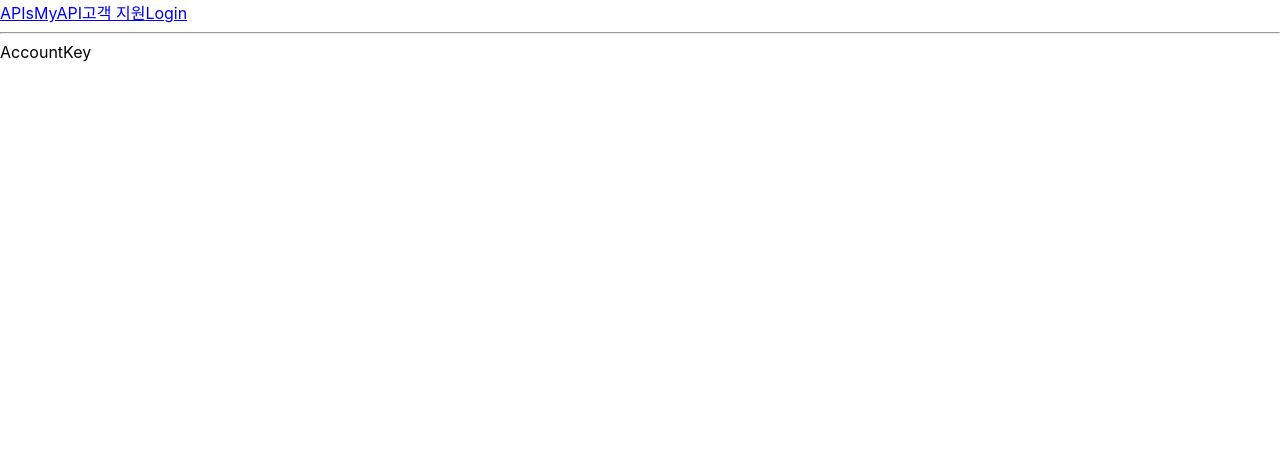
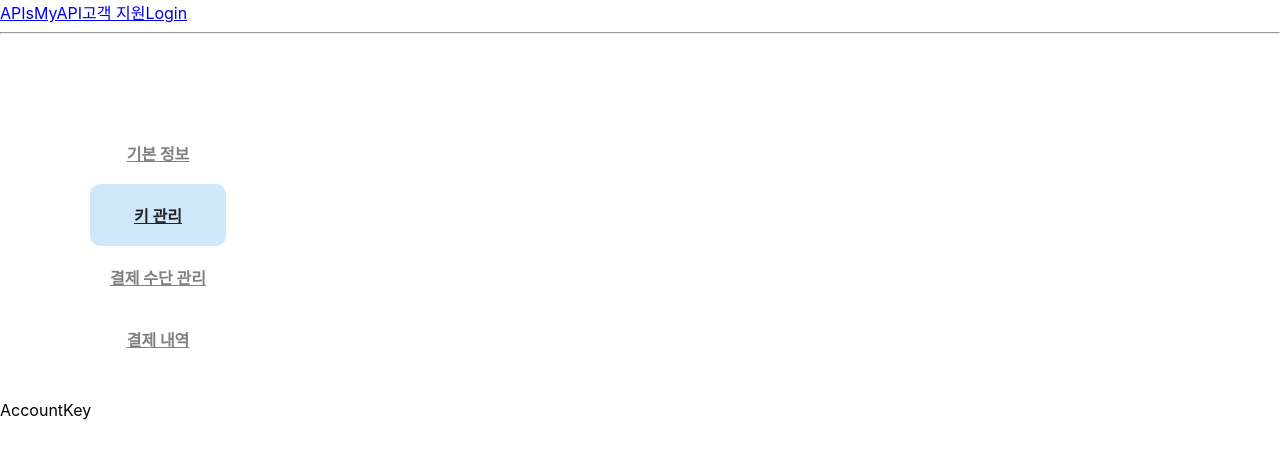
Before and after one commit to ji-eun-moon/ASAP, a React (Create React App) app in the folder Frontend/asap/: page /mypage/keys in a window 1280 px wide. Shown: the top 458 px of the page. Built offline with nearby package versions, Linux system fonts and the light colour scheme.

Commit message:
[FE] FEAT : 사이드바 컴포넌트 구현
- 사이드바 컴포넌트 구현 및 마이페이지에 삽입

```diff
--- /dev/null
+++ b/Frontend/asap/src/components/nav/SideBar.tsx
@@ -0,0 +1,56 @@
+import React from 'react';
+import 'styles/nav/SideBar.scss';
+import { NavLink } from 'react-router-dom';
+
+interface IMenu {
+  name: string;
+  path: string;
+}
+
+interface ISideBarProps {
+  menus: IMenu[];
+}
+
+const activeStyle = {
+  backgroundColor: 'rgba(122, 192, 240, 0.37)',
+  width: '130px',
+  color: '#222222',
+  fontWeight: '700',
+  borderRadius: '10px',
+  padding: '3px',
+  display: 'flex',
+  justifyContent: 'center',
+};
+
+const nonActiveStyle = {
+  width: '120px',
+  color: 'grey',
+  fontWeight: '700',
+  borderRadius: '10px',
+  padding: '3px',
+  display: 'flex',
+  justifyContent: 'center',
+};
+
+function SideBar(props: ISideBarProps) {
+  const { menus } = props;
+
+  return (
+    <div className="side-container">
+      {menus.map((menu) => {
+        return (
+          <NavLink
+            to={menu.path}
+            key={menu.path}
+            style={({ isActive }) => (isActive ? activeStyle : nonActiveStyle)}
+            className="my-1"
+          >
+            <p>{menu.name}</p>
+          </NavLink>
+        );
+      })}
+    </div>
+  );
+}
+
+export default SideBar;
--- a/Frontend/asap/src/pages/mypage/AccountInfo.tsx
+++ b/Frontend/asap/src/pages/mypage/AccountInfo.tsx
@@ -1,11 +1,17 @@
 import useAccountInfo from 'hooks/api/mypage/useAccountInfo';
 import React from 'react';
+import SideBar from 'components/nav/SideBar';
+import menus from 'router/mypage-menus';
 
 function AccountInfo() {
   const { getMemberInfo } = useAccountInfo();
 
   return (
-    <div>
+    <div className="container mx-auto page-container grid grid-cols-4">
+      <div className="col-span-1 flex justify-center items-start">
+        <SideBar menus={menus} />
+      </div>
+      <div className="col-span-3">
         AccountInfo
         <button
           type="button"
@@ -15,6 +21,7 @@ function AccountInfo() {
           개인 정보 조회 테스트
         </button>
       </div>
+    </div>
   );
 }
 
--- a/Frontend/asap/src/pages/mypage/AccountKey.tsx
+++ b/Frontend/asap/src/pages/mypage/AccountKey.tsx
@@ -1,7 +1,16 @@
 import React from 'react';
+import SideBar from 'components/nav/SideBar';
+import menus from 'router/mypage-menus';
 
 function AccountKey() {
-  return <div>AccountKey</div>;
+  return (
+    <div className="container mx-auto page-container grid grid-cols-4">
+      <div className="col-span-1 flex justify-center items-start">
+        <SideBar menus={menus} />
+      </div>
+      <div className="col-span-3">AccountKey</div>
+    </div>
+  );
 }
 
 export default AccountKey;
--- a/Frontend/asap/src/pages/mypage/AccountMod.tsx
+++ b/Frontend/asap/src/pages/mypage/AccountMod.tsx
@@ -1,5 +1,7 @@
 import React, { useState, ChangeEvent } from 'react';
 import { Input, Button } from '@material-tailwind/react';
+import SideBar from 'components/nav/SideBar';
+import menus from 'router/mypage-menus';
 import useModifyAccount from 'hooks/api/mypage/useModifyAccount';
 import useAuthEmail from 'hooks/api/auth/useAuthEmail';
 
@@ -40,7 +42,11 @@ function AccountMod() {
   };
 
   return (
-    <div>
+    <div className="container mx-auto page-container grid grid-cols-4">
+      <div className="col-span-1 flex justify-center items-start">
+        <SideBar menus={menus} />
+      </div>
+      <div className="col-span-3">
         개인 정보 수정
         <Input
           label="이름"
@@ -102,6 +108,7 @@ function AccountMod() {
           개인 정보 수정 테스트
         </Button>
       </div>
+    </div>
   );
 }
 
--- a/Frontend/asap/src/pages/mypage/AccountPay.tsx
+++ b/Frontend/asap/src/pages/mypage/AccountPay.tsx
@@ -1,113 +1,38 @@
-import useDeleteCredit from 'hooks/api/credit/useDeleteCreditCard';
-import useGetCreditCard from 'hooks/api/credit/useGetCreditCard';
-import usePostCreditCard from 'hooks/api/credit/usePostCreditCard';
-import useChangeCard from 'hooks/api/credit/useChangeCreditCard';
-import React, { useState, ChangeEvent } from 'react';
-import { Input, Button } from '@material-tailwind/react';
+import React from 'react';
+import usePayment from 'hooks/api/payment/usePayment';
+import usePaymentList from 'hooks/api/payment/usePaymentList';
+import usePaymentDetail from 'hooks/api/payment/usePaymentDetail';
+import { Button } from '@material-tailwind/react';
+import SideBar from 'components/nav/SideBar';
+import menus from 'router/mypage-menus';
 
 function AccountPay() {
-  const { deleteCreditCard } = useDeleteCredit();
-  const { getCreditCard } = useGetCreditCard();
-  const { postCreditCard } = usePostCreditCard();
-  const { changeCreditCard } = useChangeCard();
+  const { payment } = usePayment();
+  const { paymentList } = usePaymentList();
+  const { paymentDetail } = usePaymentDetail();
 
-  // 카드등록 정보 (카드회사, 카드번호)
-  const [cardCompany, setCardCompany] = useState<string>(''); // 카드회사
-  const [cardNumber, setCardNumber] = useState<string>(''); // 카드번호
-
-  const onCompanyHandler = (event: ChangeEvent<HTMLInputElement>) => {
-    setCardCompany(event.target.value);
-  };
-
-  const onNumberHandler = (event: ChangeEvent<HTMLInputElement>) => {
-    setCardNumber(event.target.value);
-  };
-
-  const onPostCreditCard = async () => {
-    await postCreditCard({
-      cardCompany,
-      cardNumber,
+  const setPayment = async () => {
+    await payment({
+      cardCompany: '농협',
+      cardNumber: '123',
+      createAt: '2023-09-15T06:16:48.539Z',
+      fee: 0,
     });
   };
-  const onChangeCreditCard = async () => {
-    await changeCreditCard({
-      cardCompany,
-      cardNumber,
-    });
-  };
+  return (
+    <div className="container mx-auto page-container grid grid-cols-4">
+      <div className="col-span-1 flex justify-center items-start">
+        <SideBar menus={menus} />
+      </div>
+      <div className="col-span-3">
+        <h1>API 신청내역</h1>
+        <Button onClick={setPayment}>결제하기</Button>
 
-  return (
-    <div>
-      AccountPay
-      <div>
-        <button
-          type="button"
-          style={{ border: '1px solid' }}
-          onClick={getCreditCard}
-        >
-          카드 조회하기 테스트
-        </button>
-      </div>
-      <div>
-        <button
-          type="button"
-          style={{ border: '1px solid' }}
-          onClick={deleteCreditCard}
-        >
-          카드 삭제하기 테스트
-        </button>
-      </div>
-      <div>
-        카드 등록하기 테스트
-        <div>
-          <Input
-            label="등록할 카드회사"
-            value={cardCompany}
-            onChange={onCompanyHandler}
-            className="pr-20"
-            containerProps={{
-              className: 'min-w-0',
-            }}
-            crossOrigin=""
-          />
-          <Input
-            label="등록할 카드번호"
-            value={cardNumber}
-            onChange={onNumberHandler}
-            className="pr-20"
-            containerProps={{
-              className: 'min-w-0',
-            }}
-            crossOrigin=""
-          />
-        </div>
-        <Button onClick={onPostCreditCard}>카드등록</Button>
-      </div>
-      <div>
-        카드 변경하기 테스트
-        <div>
-          <Input
-            label="등록할 카드회사"
-            value={cardCompany}
-            onChange={onCompanyHandler}
-            className="pr-20"
-            containerProps={{
-              className: 'min-w-0',
-            }}
-            crossOrigin=""
-          />
-          <Input
-            label="등록할 카드번호"
-            value={cardNumber}
-            onChange={onNumberHandler}
-            className="pr-20"
-            containerProps={{
-              className: 'min-w-0',
-            }}
-            crossOrigin=""
-          />
-        </div>
-        <Button onClick={onChangeCreditCard}>카드변경</Button>
+        <Button onClick={paymentList}>결제 내역 확인하기</Button>
+
+        <Button onClick={() => paymentDetail(1)}>
+          결제 상세 내역 확인하기
+        </Button>
       </div>
     </div>
   );
--- /dev/null
+++ b/Frontend/asap/src/router/mypage-menus.ts
@@ -0,0 +1,13 @@
+interface IMenu {
+  name: string;
+  path: string;
+}
+
+const menus: IMenu[] = [
+  { name: '기본 정보', path: '/mypage/account' },
+  { name: '키 관리', path: '/mypage/keys' },
+  { name: '결제 수단 관리', path: '/mypage/credit' },
+  { name: '결제 내역', path: '/mypage/payment' },
+];
+
+export default menus;
--- a/Frontend/asap/src/router/routes.tsx
+++ b/Frontend/asap/src/router/routes.tsx
@@ -31,11 +31,12 @@ import AccountCheck from 'pages/mypage/AccountCheck';
 import AccountInfo from 'pages/mypage/AccountInfo';
 import AccountMod from 'pages/mypage/AccountMod';
 import AccountKey from 'pages/mypage/AccountKey';
+import AccountCredit from 'pages/mypage/AccountCredit';
+import AccountPay from 'pages/mypage/AccountPay';
 
 // admin
 import AdminLogin from 'pages/admin/AdminLogin';
 import ApiApproval from 'pages/admin/ApiApproval';
-import AccountPay from 'pages/mypage/AccountPay';
 
 // test component
 import NoticeList from 'components/notice/NoticeList';
@@ -70,6 +71,7 @@ const routes: Route[] = [
   { path: '/mypage/account', element: <AccountInfo /> },
   { path: '/mypage/account/modify', element: <AccountMod /> },
   { path: '/mypage/keys', element: <AccountKey /> },
+  { path: '/mypage/credit', element: <AccountCredit /> },
   { path: '/mypage/payment', element: <AccountPay /> },
 
   { path: '/admin', element: <AdminLogin /> },
--- /dev/null
+++ b/Frontend/asap/src/styles/nav/SideBar.scss
@@ -0,0 +1,8 @@
+.side-container {
+  display: flex;
+  flex-direction: column;
+  align-items: center;
+  justify-content: center;
+  width: 20%;
+  padding: 30px;
+}
```
Also changed, not shown: Frontend/asap/src/pages/mypage/AccountCredit.tsx (added, +123 -0 lines), Frontend/asap/src/pages/mypage/Payment.tsx (deleted, +0 -32 lines), 1 other file (tests, documents, lock files or other folders). Lines whose indentation alone changed are shown as unchanged.
